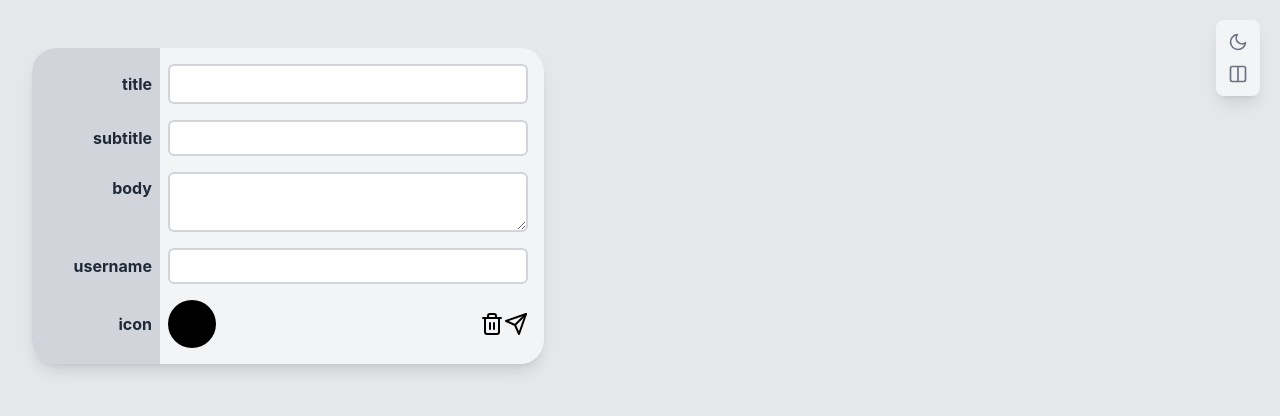
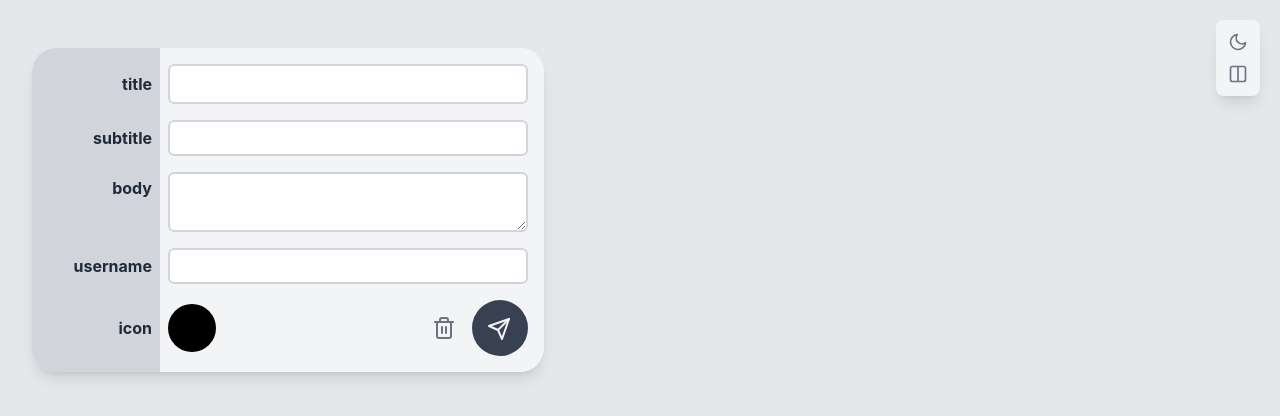
Before and after one commit to blazejsewera/reactive-raven, a React (Vite) app in the folder ui/: page / in a window 1280 px wide. Shown: the top 416 px of the page. Built offline with nearby package versions, Linux system fonts and the light colour scheme.

Commit message:
style(ui): finish styling desktop version

```diff
--- a/ui/src/component/message/card/sprite/avatar/AppAvatar.tsx
+++ b/ui/src/component/message/card/sprite/avatar/AppAvatar.tsx
@@ -13,26 +13,29 @@ export interface AppAvatarProps {
    */
   bgColor?: string
   size?: 'small' | 'medium' | 'large'
+  className?: string
 }
 
-export const AppAvatar: FC<AppAvatarProps> = ({ username, appImgUri, bgColor, size = 'medium' }) => {
+export const AppAvatar: FC<AppAvatarProps> = ({ username, appImgUri, bgColor, size, className }) => {
   const sizeClasses = {
     small: ['h-8', 'w-8'],
     medium: ['h-12', 'w-12'],
     large: ['h-14', 'w-14'],
-  }[size]
+  }[size ?? 'medium']
   const styleClasses = ['rounded-full', 'overflow-clip', 'overflow-hidden', 'inline-block', 'cursor-default']
 
   if (appImgUri) {
     return (
-      <div className={cx(...sizeClasses, ...styleClasses, 'border', 'dark:bg-gray-300', 'dark:border-gray-300')}>
+      <div
+        className={cx(className ?? '', sizeClasses, styleClasses, 'border', 'dark:bg-gray-300', 'dark:border-gray-300')}
+      >
         <ImgAppAvatar appImgUri={appImgUri} />
       </div>
     )
   }
 
   return (
-    <div className={cx(...sizeClasses, ...styleClasses)}>
+    <div className={cx(className ?? '', sizeClasses, styleClasses)}>
       <InitialsAppAvatar {...{ username, bgColor }} />
     </div>
   )
--- a/ui/src/component/message/form/section/iconAndControls/IconAndControls.tsx
+++ b/ui/src/component/message/form/section/iconAndControls/IconAndControls.tsx
@@ -18,7 +18,7 @@ export const IconAndControls: FC<IconAndControlsProps> = ({ username, onClear, o
   <div className={cx('w-full', 'flex', 'flex-row')}>
     <Label>icon</Label>
     <div className={cx(content)}>
-      <AppAvatar username={username} />
+      <AppAvatar className={cx('my-auto')} username={username} />
       <Controls className={cx('ml-auto')} {...{ onClear, onSend }} />
     </div>
   </div>
--- a/ui/src/component/message/form/section/iconAndControls/controls/Clear.tsx
+++ b/ui/src/component/message/form/section/iconAndControls/controls/Clear.tsx
@@ -1,6 +1,7 @@
 import * as React from 'react'
 import { Trash } from '../../../../../../external/icon'
 import { FC } from '../../../../../../type/react'
+import { cx } from '../../../../../../util/classname/cx'
 
 export interface ClearProps {
   onClear: () => void
@@ -9,6 +10,6 @@ export interface ClearProps {
 
 export const Clear: FC<ClearProps> = ({ onClear, className }) => (
   <button type="button" className={className} onClick={onClear}>
-    <Trash />
+    <Trash className={cx('text-gray-500', 'dark:text-gray-400')} />
   </button>
 )
--- a/ui/src/component/message/form/section/iconAndControls/controls/FormControls.tsx
+++ b/ui/src/component/message/form/section/iconAndControls/controls/FormControls.tsx
@@ -13,6 +13,6 @@ export interface FormControlsProps {
 export const FormControls: FC<FormControlsProps> = ({ className, onClear, onSend }) => (
   <div className={cx('flex', 'flex-row', 'h-full', className ?? '')}>
     <Clear className={cx('my-auto')} onClear={onClear} />
-    <Send className={cx('my-auto')} onSend={onSend} />
+    <Send className={cx('my-auto', 'ml-4')} onSend={onSend} />
   </div>
 )
--- a/ui/src/component/message/form/section/iconAndControls/controls/Send.tsx
+++ b/ui/src/component/message/form/section/iconAndControls/controls/Send.tsx
@@ -1,6 +1,7 @@
 import * as React from 'react'
 import { FC } from '../../../../../../type/react'
 import { Send as SendIcon } from '../../../../../../external/icon'
+import { cx } from '../../../../../../util/classname/cx'
 
 export interface SendProps {
   onSend: () => void
@@ -18,8 +19,12 @@ export const Send: FC<SendProps> = ({ onSend, className }) => {
   }
 
   return (
-    <button type="submit" className={className} onClick={onSendPreventDefault}>
-      <SendIcon />
+    <button
+      type="submit"
+      className={cx(className ?? '', 'flex', 'w-14', 'h-14', 'rounded-full', 'bg-gray-700', 'dark:bg-gray-400')}
+      onClick={onSendPreventDefault}
+    >
+      <SendIcon className={cx('text-gray-100', 'dark:text-gray-600', 'm-auto', '-translate-x-px', 'translate-y-px')} />
     </button>
   )
 }
```
